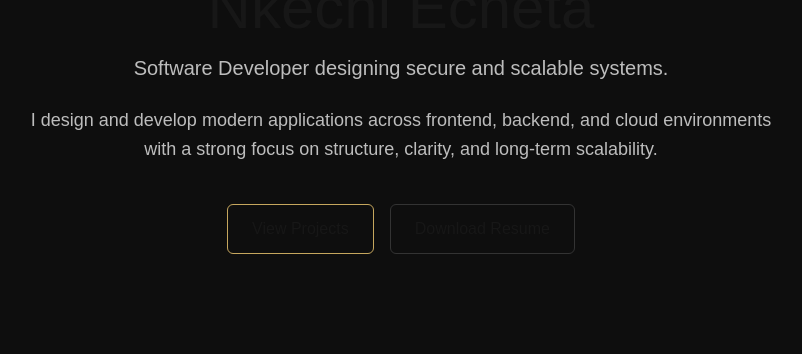
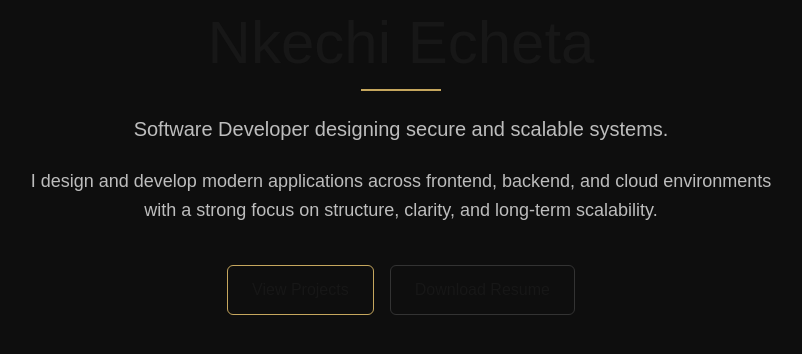
Before and after one commit to jecheta-rrc/nkechi-portfolio, a Next.js app: page / in a window 1280 px wide. Shown: the part 284-638 px from the top of the page, without its empty margins (239-1041 px from the left). Built offline with nearby package versions, Linux system fonts and the light colour scheme; a web font is replaced by a local one.

Commit message:
Add subtle signature underline under name

```diff
--- a/src/app/page.tsx
+++ b/src/app/page.tsx
@@ -1,12 +1,16 @@
 export default function Home() {
   return (
-    <main className="min-h-screen flex items-center justify-center bg-[#0E0E0E] px-6">
+    <main className="min-h-screen flex items-center justify-center bg-[#0E0E0E] px-6 pt-24">
+
       <section className="max-w-3xl text-center">
 
         {/* Name */}
-        <h1 className="text-5xl md:text-6xl font-[var(--font-heading)] mb-4">
+        <div className="mb-6">
+        <h1 className="text-5xl md:text-6xl font-[var(--font-heading)]">
           Nkechi Echeta
         </h1>
+        <div className="h-[2px] w-20 bg-[#C6A75E] mx-auto mt-4"></div>
+        </div>
 
         {/* Title */}
         <p className="text-lg md:text-xl text-[#BDBDBD] mb-6">
```
